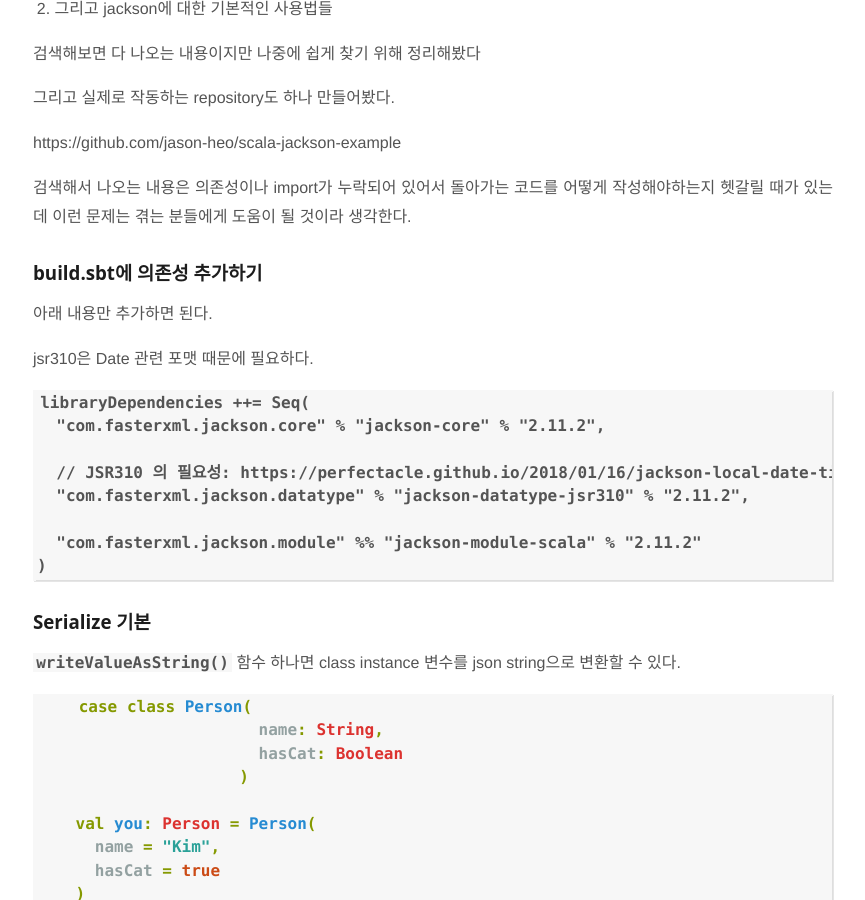
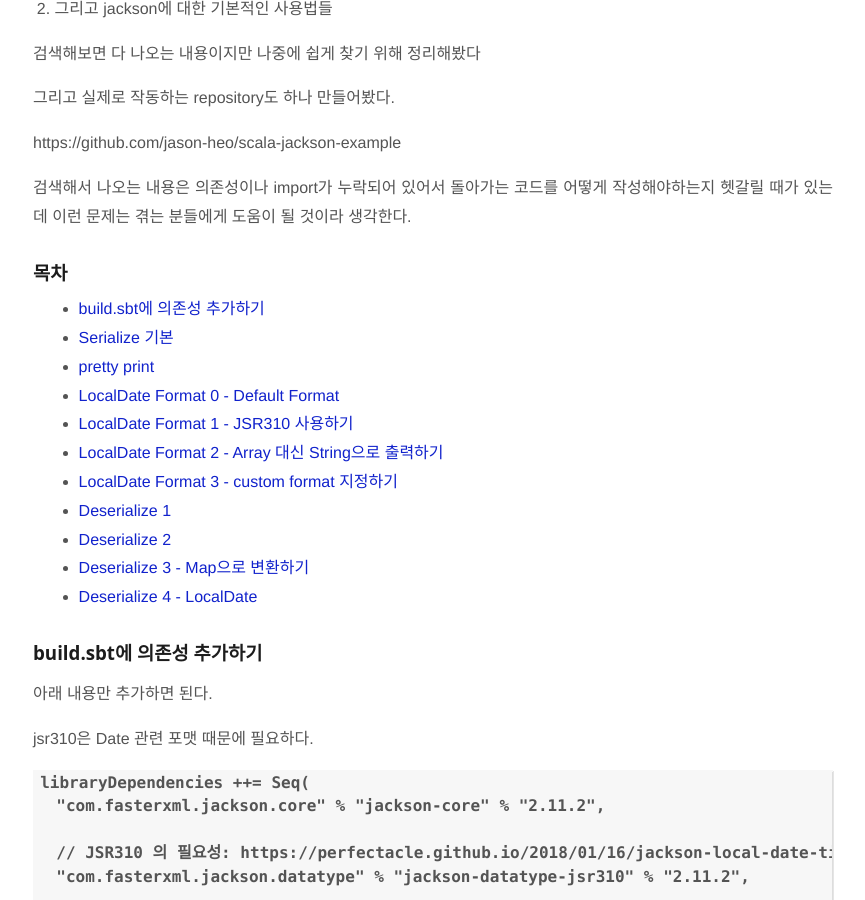
Before and after one commit to jason-heo/jason-heo.github.io, a Jekyll site: the page built from _posts/2020-11-27-scala-jackson-example.md, in a window 1280 px wide and 900 px high, scrolled down 392 px. Shown: the whole window, without its empty margins (207-1072 px from the left). Built offline with Jekyll 4.4.1, drawn with Linux system fonts in a browser that asks for light colours; comment, search, counter and statistics services are not loaded.

Commit message:
목차 추가

```diff
--- a/_posts/2020-11-27-scala-jackson-example.md
+++ b/_posts/2020-11-27-scala-jackson-example.md
@@ -16,6 +16,20 @@ categories: "programming"
 https://github.com/jason-heo/scala-jackson-example
 
 검색해서 나오는 내용은 의존성이나 import가 누락되어 있어서 돌아가는 코드를 어떻게 작성해야하는지 헷갈릴 때가 있는데 이런 문제는 겪는 분들에게 도움이 될 것이라 생각한다.
+
+### 목차
+
+- [build.sbt에 의존성 추가하기](#buildsbt에-의존성-추가하기)
+- [Serialize 기본](#serialize-기본)
+- [pretty print](#pretty-print)
+- [LocalDate Format 0 - Default Format](#localdate-format-0---default-format)
+- [LocalDate Format 1 - JSR310 사용하기](#localdate-format-1---jsr310-사용하기)
+- [LocalDate Format 2 - Array 대신 String으로 출력하기](#localdate-format-2---array-대신-string으로-출력하기)
+- [LocalDate Format 3 - custom format 지정하기](#localdate-format-3---custom-format-지정하기)
+- [Deserialize 1](#deserialize-1)
+- [Deserialize 2](#deserialize-2)
+- [Deserialize 3 - Map으로 변환하기](#deserialize-3---map으로-변환하기)
+- [Deserialize 4 - LocalDate](#deserialize-4---localdate)
 
 ### build.sbt에 의존성 추가하기
 
```
